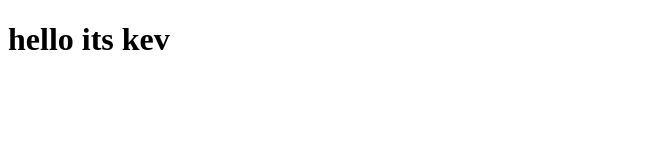
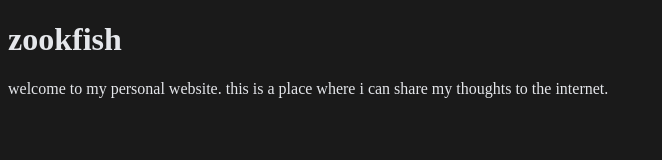
Before and after one commit to KevinEL-Dev/zookfish.github.io, a plain HTML site: page index.html in a window 1280 px wide. Shown: the whole page, without its empty margins (0-662 px from the left). Drawn offline with Linux system fonts and the light colour scheme.

Commit message:
change background color to a nice dark color

```diff
--- a/index.html
+++ b/index.html
@@ -2,12 +2,13 @@
 <html>
 
 <head>
+	<link rel="stylesheet" href="styles.css">
 	<title>zookfish tank </title>
 </head>
 
 <body>
-	<h1> hello its kev </h1>
-
+	<h1>zookfish</h1>
+	<p>welcome to my personal website. this is a place where i can share my thoughts to the internet. </p>
 </body>
 
 </html>
--- a/styles.css
+++ b/styles.css
@@ -0,0 +1,4 @@
+body {
+	background-color:#1a1a1a;
+	color:#e5e7eb;
+}
```
